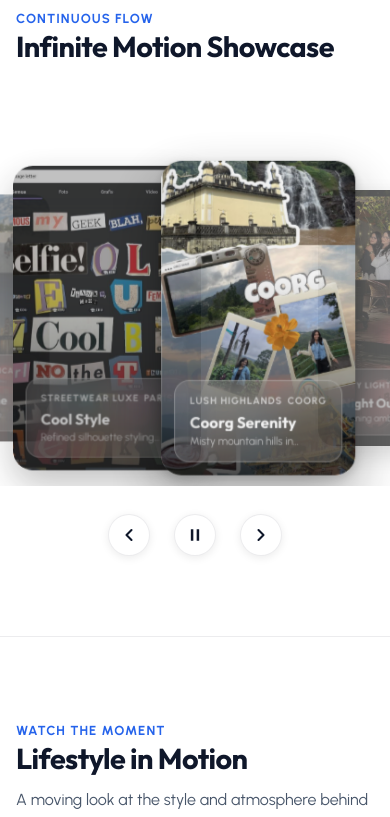
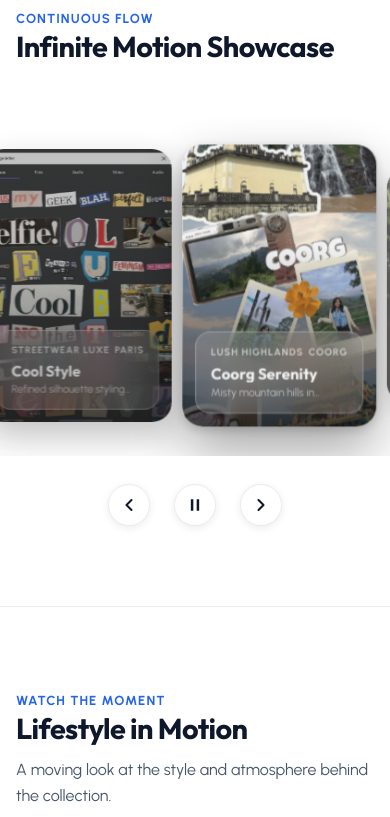
Before and after one commit to olamideolatunde079-spec/Lifestyle-Carousel, a plain HTML site: page index.html in a window 390 px wide. Shown: the part 1140-1957 px from the top of the page. Drawn offline with Linux system fonts and the light colour scheme.

Commit message:
feat: update carousel layout for mobile responsiveness and adjust slide card dimensions

```diff
--- a/carousel.js
+++ b/carousel.js
@@ -182,6 +182,11 @@ var TRANSITION = 'transform 0.55s cubic-bezier(0.45,0,0.55,1), ' +
  *   anything else       → HIDDEN      (invisible, off-screen)
  */
 function positionCards() {
+  var compactLayout = window.matchMedia('(max-width: 480px)').matches;
+  var sideOffset = compactLayout ? 96 : 72;
+  var farOffset = compactLayout ? 175 : 130;
+  var hiddenOffset = compactLayout ? 250 : 190;
+
   carouselCards.forEach(function (card, i) {
     var offset = ((i - activeIdx) % totalCards + totalCards) % totalCards;
     card.style.transition = TRANSITION;
@@ -193,25 +198,25 @@ function positionCards() {
       card.style.filter    = 'brightness(1.0) blur(0px)';
       card.style.boxShadow = '0 28px 64px rgba(0,0,0,0.42),0 4px 14px rgba(0,0,0,0.22)';
     } else if (offset === 1) {
-      card.style.transform = 'translateX(72%) scale(0.82)';
+      card.style.transform = 'translateX(' + sideOffset + '%) scale(0.82)';
       card.style.opacity   = '0.82';
       card.style.zIndex    = '4';
       card.style.filter    = 'brightness(0.68) blur(0px)';
       card.style.boxShadow = '0 14px 36px rgba(0,0,0,0.26)';
     } else if (offset === totalCards - 1) {
-      card.style.transform = 'translateX(-72%) scale(0.82)';
+      card.style.transform = 'translateX(-' + sideOffset + '%) scale(0.82)';
       card.style.opacity   = '0.82';
       card.style.zIndex    = '4';
       card.style.filter    = 'brightness(0.68) blur(0px)';
       card.style.boxShadow = '0 14px 36px rgba(0,0,0,0.26)';
     } else if (offset === 2) {
-      card.style.transform = 'translateX(130%) scale(0.66)';
+      card.style.transform = 'translateX(' + farOffset + '%) scale(0.66)';
       card.style.opacity   = '0.35';
       card.style.zIndex    = '2';
       card.style.filter    = 'brightness(0.52) blur(1px)';
       card.style.boxShadow = 'none';
     } else if (offset === totalCards - 2) {
-      card.style.transform = 'translateX(-130%) scale(0.66)';
+      card.style.transform = 'translateX(-' + farOffset + '%) scale(0.66)';
       card.style.opacity   = '0.35';
       card.style.zIndex    = '2';
       card.style.filter    = 'brightness(0.52) blur(1px)';
@@ -219,8 +224,8 @@ function positionCards() {
     } else {
       var goRight = offset < totalCards / 2;
       card.style.transform = goRight
-        ? 'translateX(190%) scale(0.55)'
-        : 'translateX(-190%) scale(0.55)';
+        ? 'translateX(' + hiddenOffset + '%) scale(0.55)'
+        : 'translateX(-' + hiddenOffset + '%) scale(0.55)';
       card.style.opacity   = '0';
       card.style.zIndex    = '0';
       card.style.filter    = 'brightness(0.4) blur(2px)';
@@ -228,6 +233,8 @@ function positionCards() {
     }
   });
 }
+
+window.addEventListener('resize', positionCards);
 
 function carouselGoNext() {
   activeIdx = (activeIdx + 1) % totalCards;
--- a/style.css
+++ b/style.css
@@ -763,9 +763,13 @@ a {
 
 /* Mobile */
 @media (max-width: 480px) {
-    .carousel-wrapper { height: 370px; }
+    .carousel-wrapper { height: 340px; }
     .carousel-stage,
-    .slide-card       { width: 210px; height: 305px; }
+    .slide-card {
+        width: min(72vw, 210px);
+        height: auto;
+        aspect-ratio: 210 / 305;
+    }
     .carousel-nav-btn { width: 42px; height: 42px; }
 }
 
@@ -1460,10 +1464,6 @@ a {
         align-items: flex-start;
         gap: 16px;
     }
-    .slide-card {
-        flex: 0 0 270px;
-        height: 380px;
-    }
     .gallery-grid {
         grid-template-columns: 1fr;
     }
@@ -1492,10 +1492,6 @@ a {
         align-items: flex-start;
         gap: 14px;
     }
-    .slide-card {
-        flex: 0 0 240px;
-        height: 340px;
-    }
     .contact-card {
         padding: 20px;
     }
```
